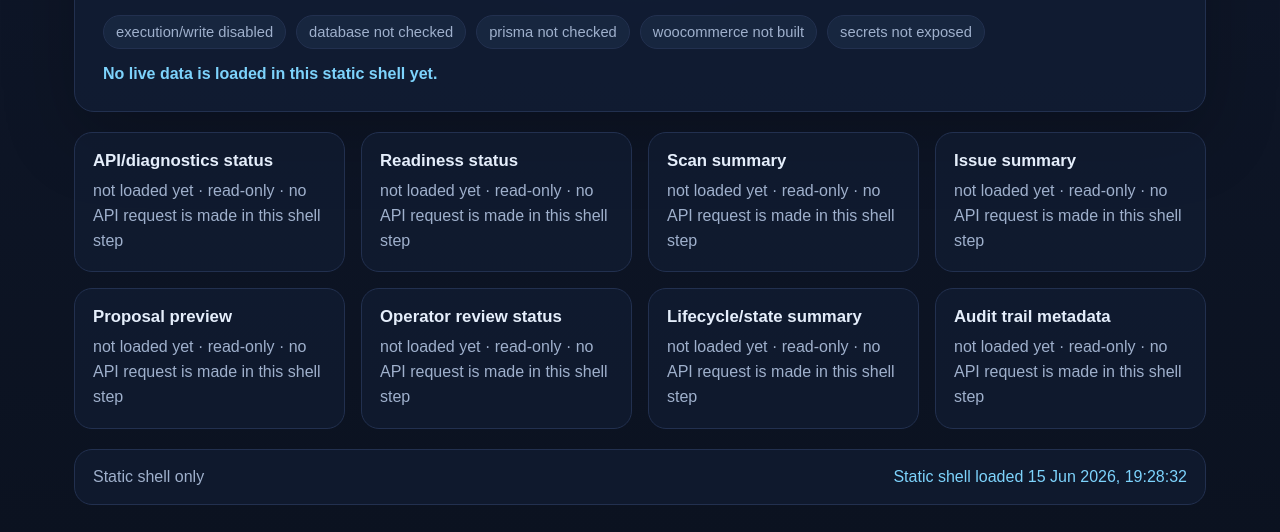
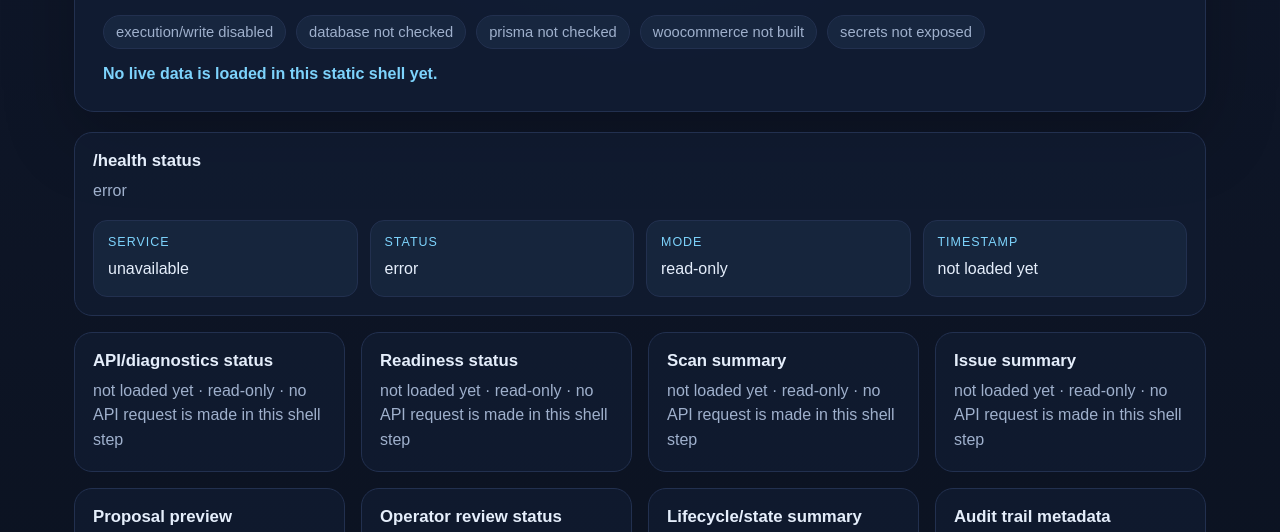
Before and after one commit to Xiaano/sam-mvp, a website: page apps/web/public/index.html in a window 1280 px wide. Shown: the part 221-753 px from the top of the page. Drawn offline with Linux system fonts and the light colour scheme; no server answers.

Commit message:
feat: add read-only health status fetch

```diff
--- a/apps/web/public/app.js
+++ b/apps/web/public/app.js
@@ -1,14 +1,74 @@
 document.addEventListener("DOMContentLoaded", () => {
   const marker = document.getElementById("loaded-marker");
-  const timestamp = new Date().toLocaleString("en-GB", {
+  const healthState = document.getElementById("health-state");
+  const healthService = document.getElementById("health-service");
+  const healthStatus = document.getElementById("health-status");
+  const healthMode = document.getElementById("health-mode");
+  const healthTimestamp = document.getElementById("health-timestamp");
+  const apiBaseUrl = "http://localhost:3000";
+
+  document.body.setAttribute("data-shell-state", "loaded");
+  document.body.classList.add("loaded");
+
+  const loadedAt = new Date().toLocaleString("en-GB", {
     dateStyle: "medium",
     timeStyle: "medium",
   });
 
-  document.body.setAttribute("data-shell-state", "loaded");
-  document.body.classList.add("loaded");
+  if (marker) {
+    marker.textContent = `Static shell loaded ${loadedAt}`;
+  }
 
-  if (marker) {
-    marker.textContent = `Static shell loaded ${timestamp}`;
+  if (healthState) {
+    healthState.textContent = "loading";
+  }
+
+  void loadHealth();
+
+  async function loadHealth() {
+    try {
+      const response = await fetch(new URL("/health", apiBaseUrl));
+
+      if (!response.ok) {
+        throw new Error(`HTTP ${response.status}`);
+      }
+
+      const payload = await response.json();
+      renderHealth({
+        service: payload.service ?? "not loaded yet",
+        status: payload.status ?? "not loaded yet",
+        mode: payload.mode ?? "not loaded yet",
+        timestamp: payload.timestamp ?? "not loaded yet",
+      });
+    } catch {
+      renderHealth({
+        service: "unavailable",
+        status: "error",
+        mode: "read-only",
+        timestamp: "not loaded yet",
+      });
+    }
+  }
+
+  function renderHealth({ service, status, mode, timestamp }) {
+    if (healthState) {
+      healthState.textContent = `${status}`;
+    }
+
+    if (healthService) {
+      healthService.textContent = service;
+    }
+
+    if (healthStatus) {
+      healthStatus.textContent = status;
+    }
+
+    if (healthMode) {
+      healthMode.textContent = mode;
+    }
+
+    if (healthTimestamp) {
+      healthTimestamp.textContent = timestamp;
+    }
   }
 });
--- a/apps/web/public/index.html
+++ b/apps/web/public/index.html
@@ -22,12 +22,32 @@
           <span>woocommerce not built</span>
           <span>secrets not exposed</span>
         </div>
-        <p class="notice">
-          No live data is loaded in this static shell yet.
-        </p>
+        <p class="notice">No live data is loaded in this static shell yet.</p>
       </header>
 
       <section class="grid" aria-label="Cockpit sections">
+        <article class="primary">
+          <h2>/health status</h2>
+          <p class="slot-state" id="health-state">loading</p>
+          <dl class="status-grid">
+            <div>
+              <dt>service</dt>
+              <dd id="health-service">not loaded yet</dd>
+            </div>
+            <div>
+              <dt>status</dt>
+              <dd id="health-status">not loaded yet</dd>
+            </div>
+            <div>
+              <dt>mode</dt>
+              <dd id="health-mode">not loaded yet</dd>
+            </div>
+            <div>
+              <dt>timestamp</dt>
+              <dd id="health-timestamp">not loaded yet</dd>
+            </div>
+          </dl>
+        </article>
         <article>
           <h2>API/diagnostics status</h2>
           <p class="slot-state">not loaded yet · read-only · no API request is made in this shell step</p>
--- a/apps/web/public/styles.css
+++ b/apps/web/public/styles.css
@@ -55,6 +55,26 @@ h1 {
   font-size: clamp(2rem, 5vw, 3.5rem);
 }
 
+.api-base {
+  display: inline-flex;
+  flex-wrap: wrap;
+  gap: 10px;
+  align-items: center;
+  margin: 8px 0 0;
+  padding: 10px 14px;
+  border-radius: 14px;
+  background: rgba(23, 38, 63, 0.95);
+  border: 1px solid var(--panel-border);
+  color: var(--muted);
+}
+
+.api-base-label {
+  color: var(--accent);
+  text-transform: uppercase;
+  letter-spacing: 0.08em;
+  font-size: 0.8rem;
+}
+
 .labels {
   display: flex;
   flex-wrap: wrap;
@@ -77,26 +97,6 @@ h1 {
   font-weight: 600;
 }
 
-.api-base {
-  display: inline-flex;
-  flex-wrap: wrap;
-  gap: 10px;
-  align-items: center;
-  margin: 8px 0 0;
-  padding: 10px 14px;
-  border-radius: 14px;
-  background: rgba(23, 38, 63, 0.95);
-  border: 1px solid var(--panel-border);
-  color: var(--muted);
-}
-
-.api-base-label {
-  color: var(--accent);
-  text-transform: uppercase;
-  letter-spacing: 0.08em;
-  font-size: 0.8rem;
-}
-
 .grid {
   display: grid;
   grid-template-columns: repeat(auto-fit, minmax(240px, 1fr));
@@ -117,10 +117,38 @@ h1 {
   font-size: 1.05rem;
 }
 
+.primary {
+  grid-column: 1 / -1;
+}
+
+.status-grid {
+  display: grid;
+  grid-template-columns: repeat(auto-fit, minmax(160px, 1fr));
+  gap: 12px;
+  margin: 16px 0 0;
+}
+
+.status-grid div {
+  padding: 14px;
+  border-radius: 14px;
+  background: rgba(23, 38, 63, 0.9);
+  border: 1px solid var(--panel-border);
+}
+
+.status-grid dt {
+  margin-bottom: 8px;
+  color: var(--accent);
+  font-size: 0.78rem;
+  letter-spacing: 0.08em;
+  text-transform: uppercase;
+}
+
+.status-grid dd,
 .slot-state {
-  margin-bottom: 0;
+  margin: 0;
   color: var(--text);
   line-height: 1.55;
+  word-break: break-word;
 }
 
 .grid p,
```
